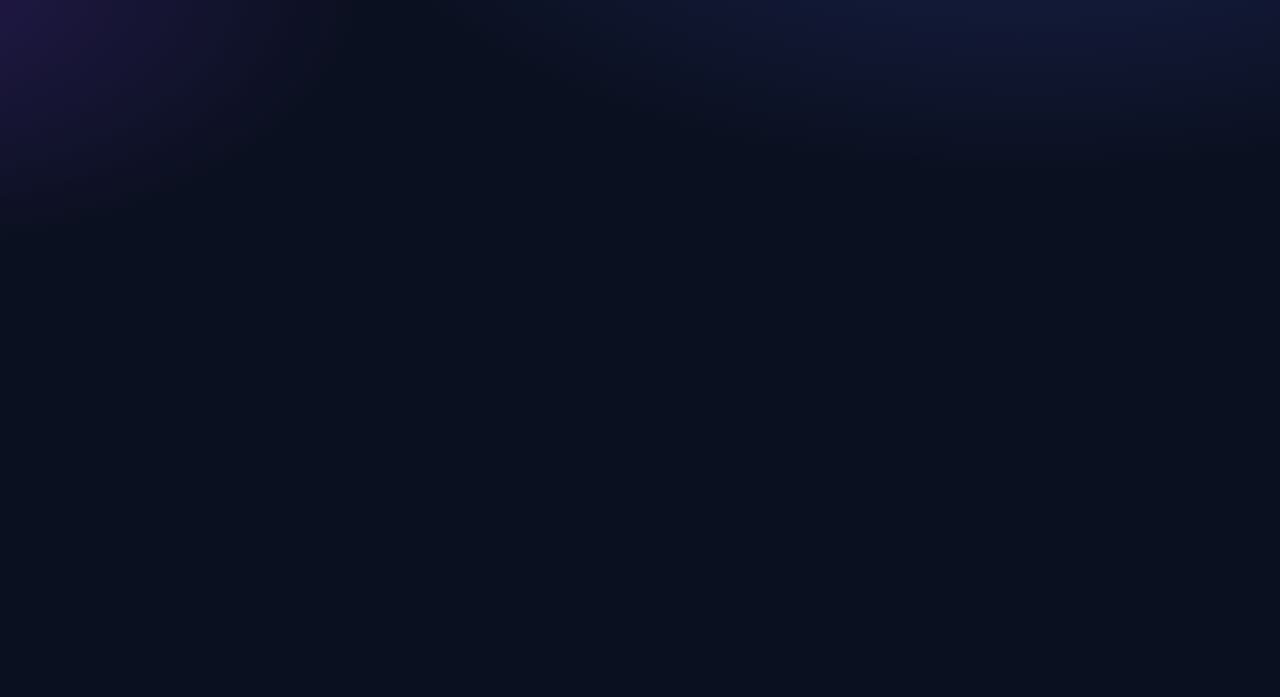
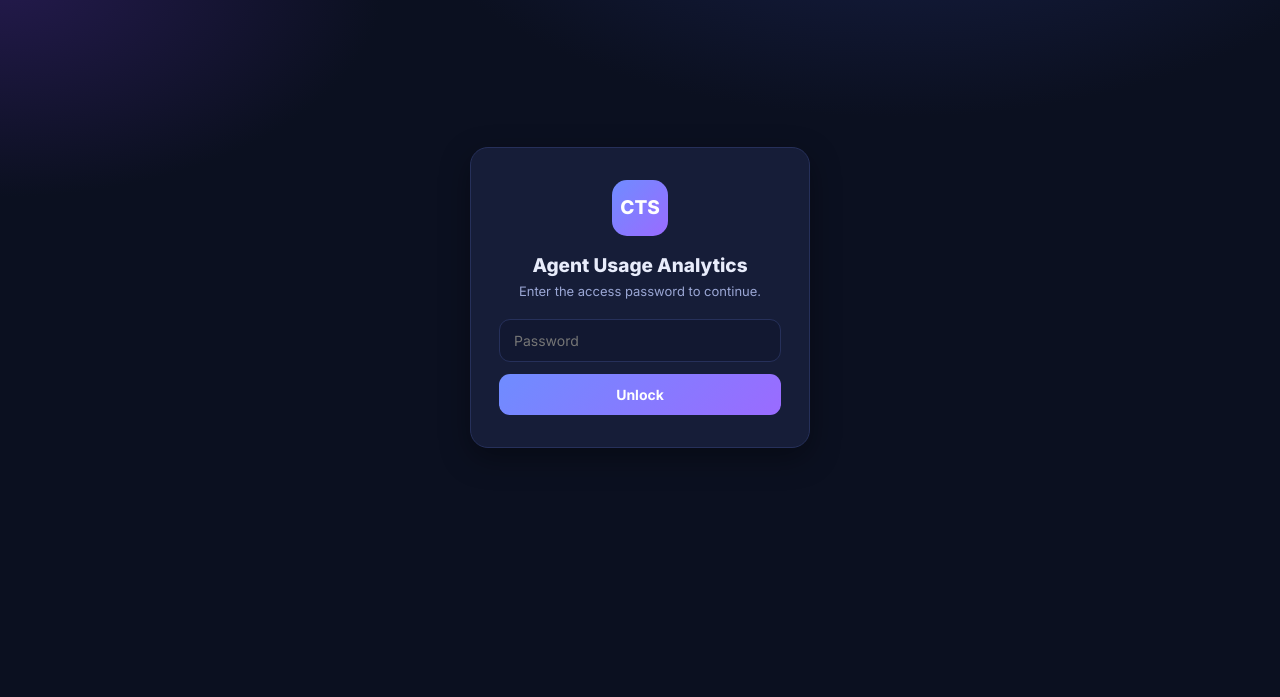
Before and after one commit to abhinavvelaga-ups/cts-agent-analytics, a plain HTML site: page index.html in a window 1280 px wide. Shown: the part 103-800 px from the top of the page. Drawn offline with Linux system fonts and the light colour scheme.

Commit message:
dashboard: password gate + Dev/QA role list

```diff
--- a/styles.css
+++ b/styles.css
@@ -28,6 +28,36 @@ body {
 }
 
 .app { max-width: 1280px; margin: 0 auto; padding: 28px 24px 60px; }
+
+/* ── Password gate ── */
+.login-gate {
+  position: fixed; inset: 0; z-index: 1000;
+  display: grid; place-items: center;
+  background: radial-gradient(900px 500px at 70% -10%, #1a2350 0%, transparent 60%),
+              radial-gradient(700px 400px at 0% 10%, #241a4d 0%, transparent 55%), var(--bg);
+}
+.login-card {
+  width: 340px; max-width: 90vw; background: var(--card); border: 1px solid var(--line);
+  border-radius: 18px; padding: 32px 28px; box-shadow: var(--shadow); text-align: center;
+}
+.login-mark {
+  width: 56px; height: 56px; margin: 0 auto 18px; border-radius: 15px;
+  background: linear-gradient(135deg, var(--brand), var(--brand-2));
+  display: grid; place-items: center; font-weight: 800; font-size: 19px; color: #fff;
+}
+.login-card h1 { font-size: 19px; font-weight: 800; margin-bottom: 6px; }
+.login-card p { font-size: 13px; color: var(--txt-dim); margin-bottom: 20px; }
+.login-card input {
+  width: 100%; background: var(--bg-2); border: 1px solid var(--line); color: var(--txt);
+  padding: 12px 14px; border-radius: 11px; font-size: 14px; font-family: inherit; outline: none; margin-bottom: 12px;
+}
+.login-card input:focus { border-color: var(--brand); }
+.login-card button {
+  width: 100%; background: linear-gradient(135deg, var(--brand), var(--brand-2)); color: #fff;
+  border: 0; padding: 12px; border-radius: 11px; font-size: 14px; font-weight: 700; cursor: pointer; font-family: inherit;
+}
+.login-card button:hover { filter: brightness(1.08); }
+.login-error { color: #ff6b9a; font-size: 12.5px; margin-top: 12px; }
 
 /* ── Header ── */
 .topbar { display: flex; align-items: center; justify-content: space-between; gap: 16px; margin-bottom: 22px; flex-wrap: wrap; }
```
